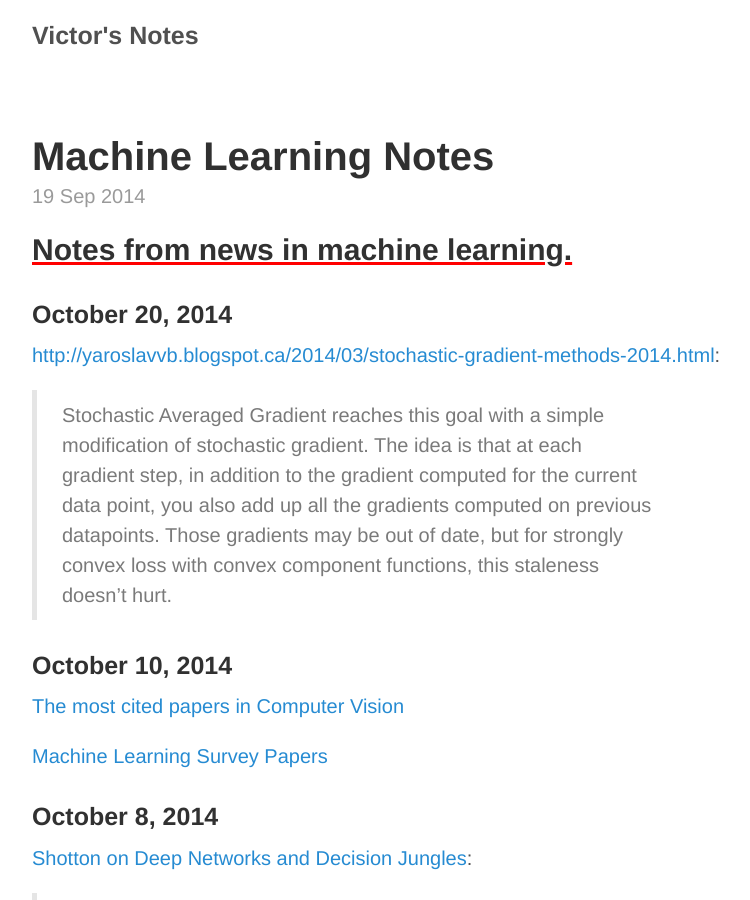
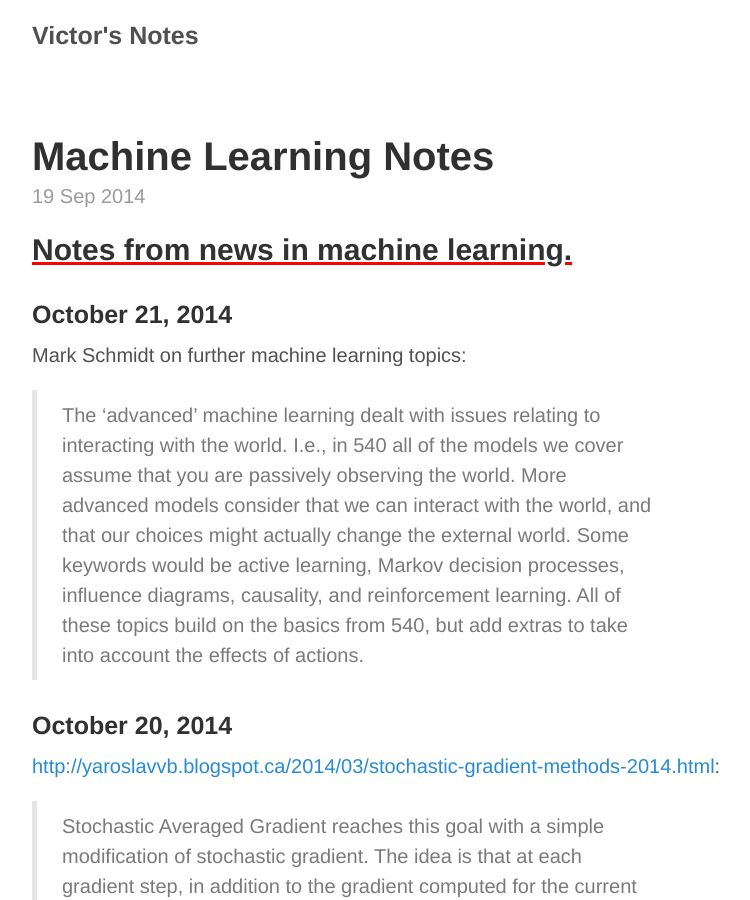
Before and after one commit to victorgan/victorgan.github.io, a Jekyll site: the page built from _posts/2014-09-19-machine-learning-notes.md, in a window 1280 px wide and 900 px high. Shown: the whole window, without its empty margins (248-998 px from the left). Built offline with Jekyll 4.4.1, drawn with Linux system fonts in a browser that asks for light colours; nearby versions of some CDN libraries; library files that are not in the unit come from our copies; comment, search, counter and statistics services are not loaded.

Commit message:
Update 2014-09-19-machine-learning-notes.md

```diff
--- a/_posts/2014-09-19-machine-learning-notes.md
+++ b/_posts/2014-09-19-machine-learning-notes.md
@@ -4,6 +4,13 @@ title: Machine Learning Notes
 ---
 
 ## Notes from news in machine learning.
+
+### October 21, 2014
+
+Mark Schmidt on further machine learning topics:
+
+> The 'advanced' machine learning dealt with issues relating to interacting with the world. I.e., in 540 all of the models we cover assume that you are passively observing the world. More advanced models consider that we can interact with the world, and that our choices might actually change the external world. Some keywords would be active learning, Markov decision processes, influence diagrams, causality, and reinforcement learning. All of these topics build on the basics from 540, but add extras to take into account the effects of actions.
+
 
 ### October 20, 2014
 
```
